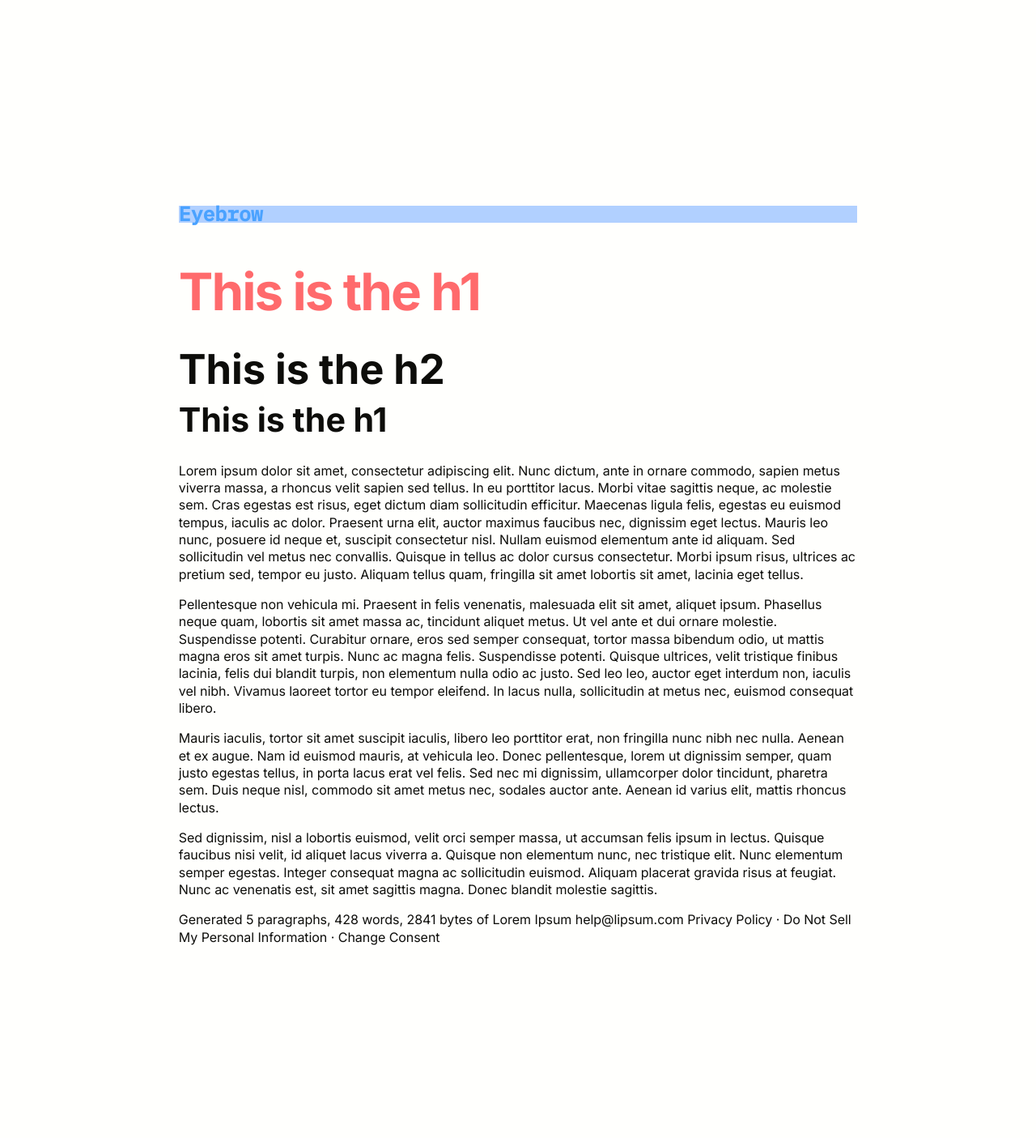
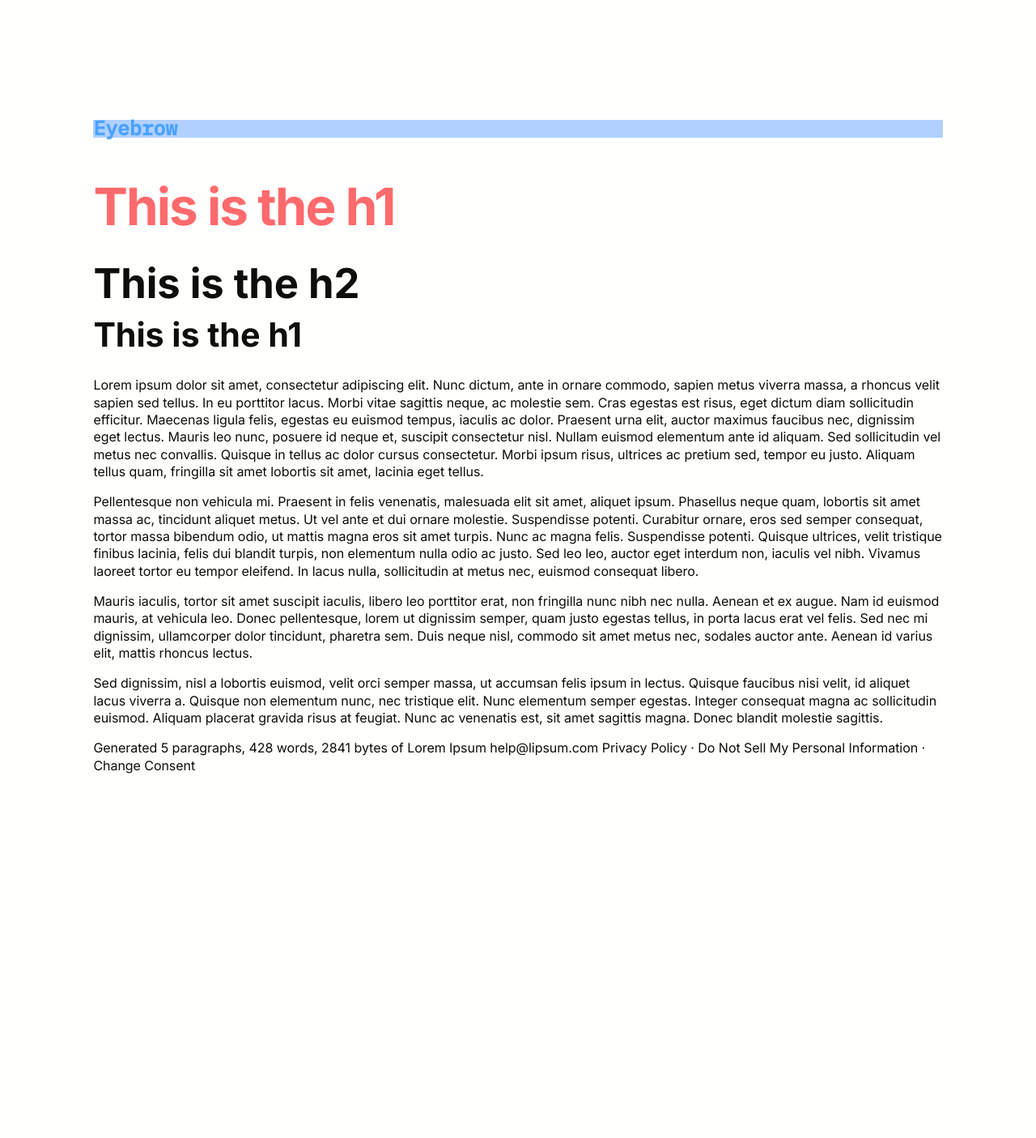
Before and after one commit to krlmnz/krlmnz, a Jekyll site: the page index.html, which Jekyll copies as it is, in a window 1280 px wide. Shown: the whole page at 81% size. Built offline with Jekyll 4.4.1, drawn with Linux system fonts in a browser that asks for light colours; after the commit the page ends 1087 px from its top, so only the background shows below that.

Commit message:
Update index.html

```diff
--- a/index.html
+++ b/index.html
@@ -141,7 +141,7 @@ h3 {font-size: var(--font-size-h3);}
 
 .outer {
 
- padding:  calc(16vw + 8px);
+ padding:  calc(8vw + 5px);
 }
 
  </style>
```
